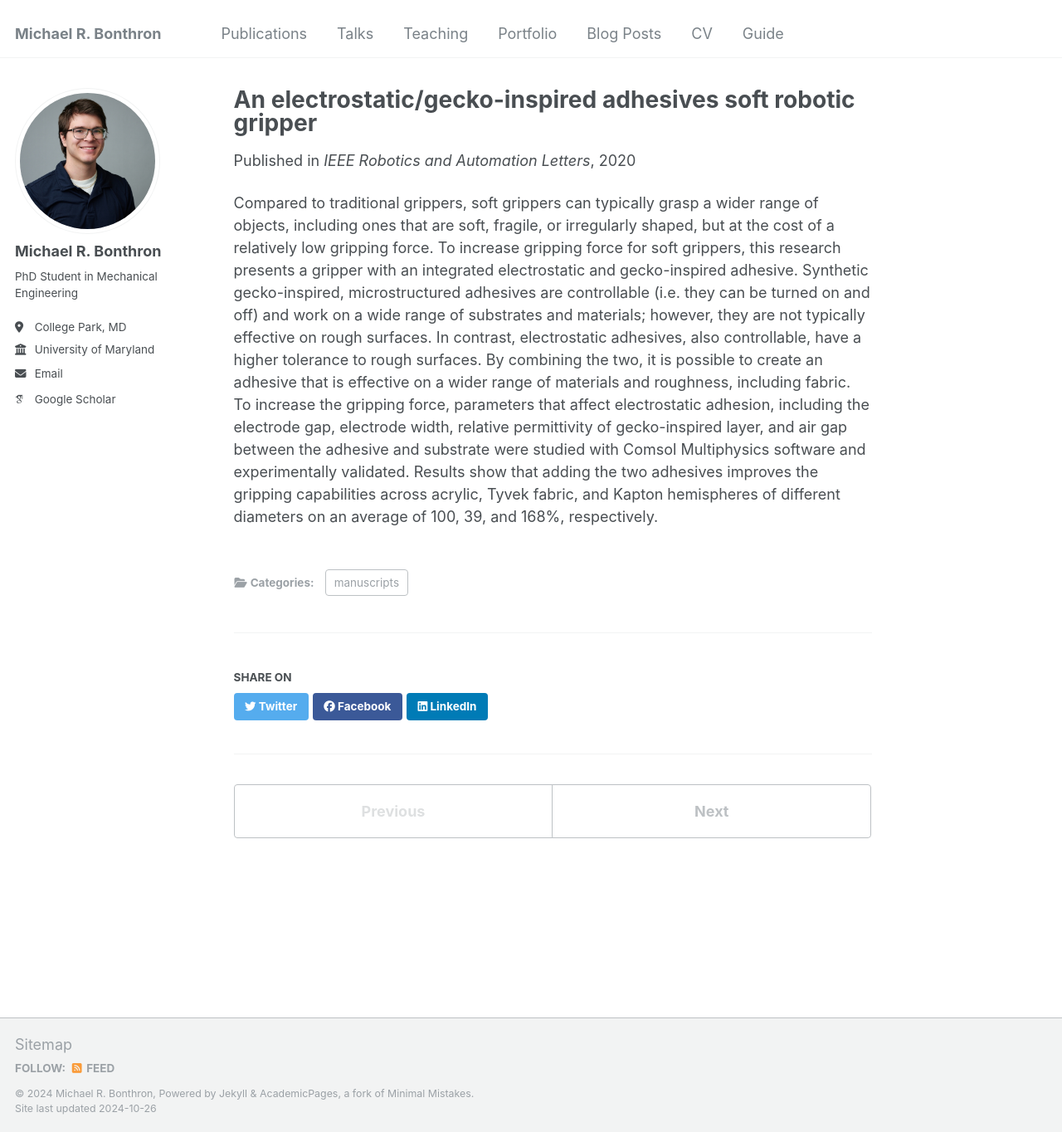
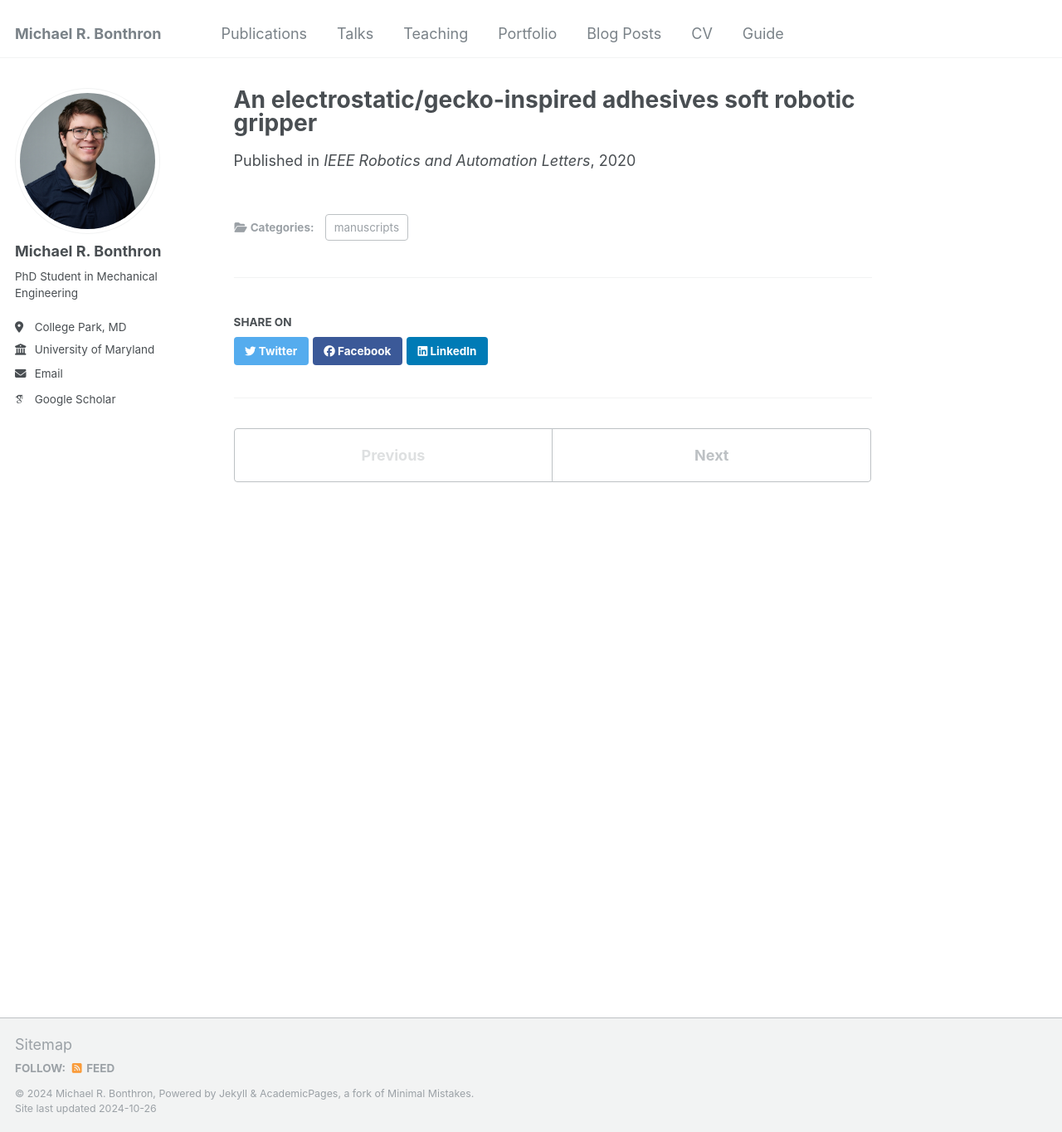
Before and after one commit to mbonthron/mbonthron.github.io, a Jekyll site: the page built from _publications/2020-06-19-Electrostatic Paper.md, in a window 1280 px wide and 1364 px high. Shown: the whole window at 83% size. Built offline with Jekyll 4.4.1, drawn with Linux system fonts in a browser that asks for light colours; some web fonts are replaced.

Commit message:
Update 2020-06-19-Electrostatic Paper.md

```diff
--- a/_publications/2020-06-19-Electrostatic Paper.md
+++ b/_publications/2020-06-19-Electrostatic Paper.md
@@ -10,5 +10,3 @@ slidesurl: #'http://academicpages.github.io/files/slides1.pdf'
 paperurl: 'https://ieeexplore.ieee.org/abstract/document/9121670'
 citation: #'Your Name, You. (2009). &quot;Paper Title Number 1.&quot; <i>Journal 1</i>. 1(1).'
 ---
-
-Compared to traditional grippers, soft grippers can typically grasp a wider range of objects, including ones that are soft, fragile, or irregularly shaped, but at the cost of a relatively low gripping force. To increase gripping force for soft grippers, this research presents a gripper with an integrated electrostatic and gecko-inspired adhesive. Synthetic gecko-inspired, microstructured adhesives are controllable (i.e. they can be turned on and off) and work on a wide range of substrates and materials; however, they are not typically effective on rough surfaces. In contrast, electrostatic adhesives, also controllable, have a higher tolerance to rough surfaces. By combining the two, it is possible to create an adhesive that is effective on a wider range of materials and roughness, including fabric. To increase the gripping force, parameters that affect electrostatic adhesion, including the electrode gap, electrode width, relative permittivity of gecko-inspired layer, and air gap between the adhesive and substrate were studied with Comsol Multiphysics software and experimentally validated. Results show that adding the two adhesives improves the gripping capabilities across acrylic, Tyvek fabric, and Kapton hemispheres of different diameters on an average of 100, 39, and 168%, respectively.
```
